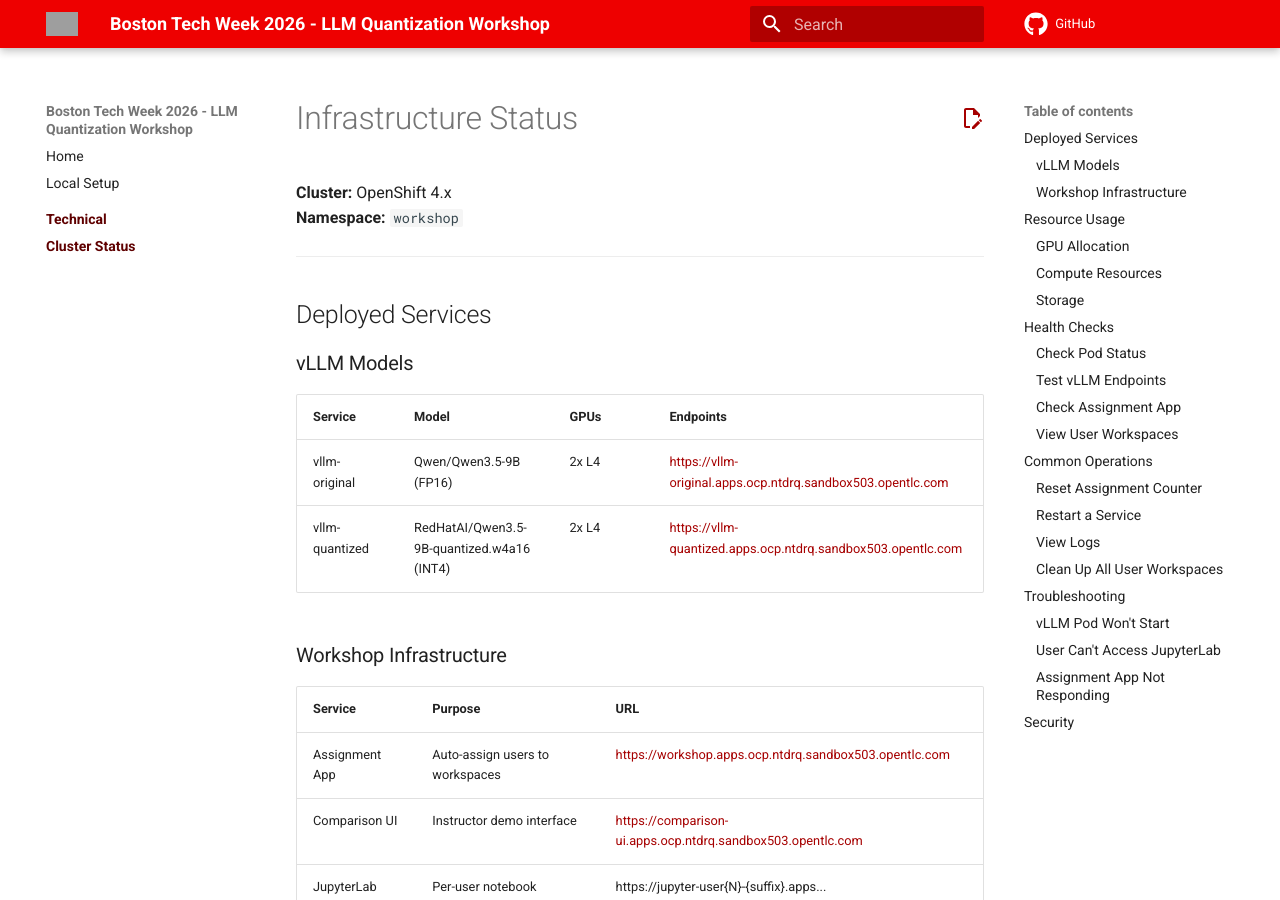
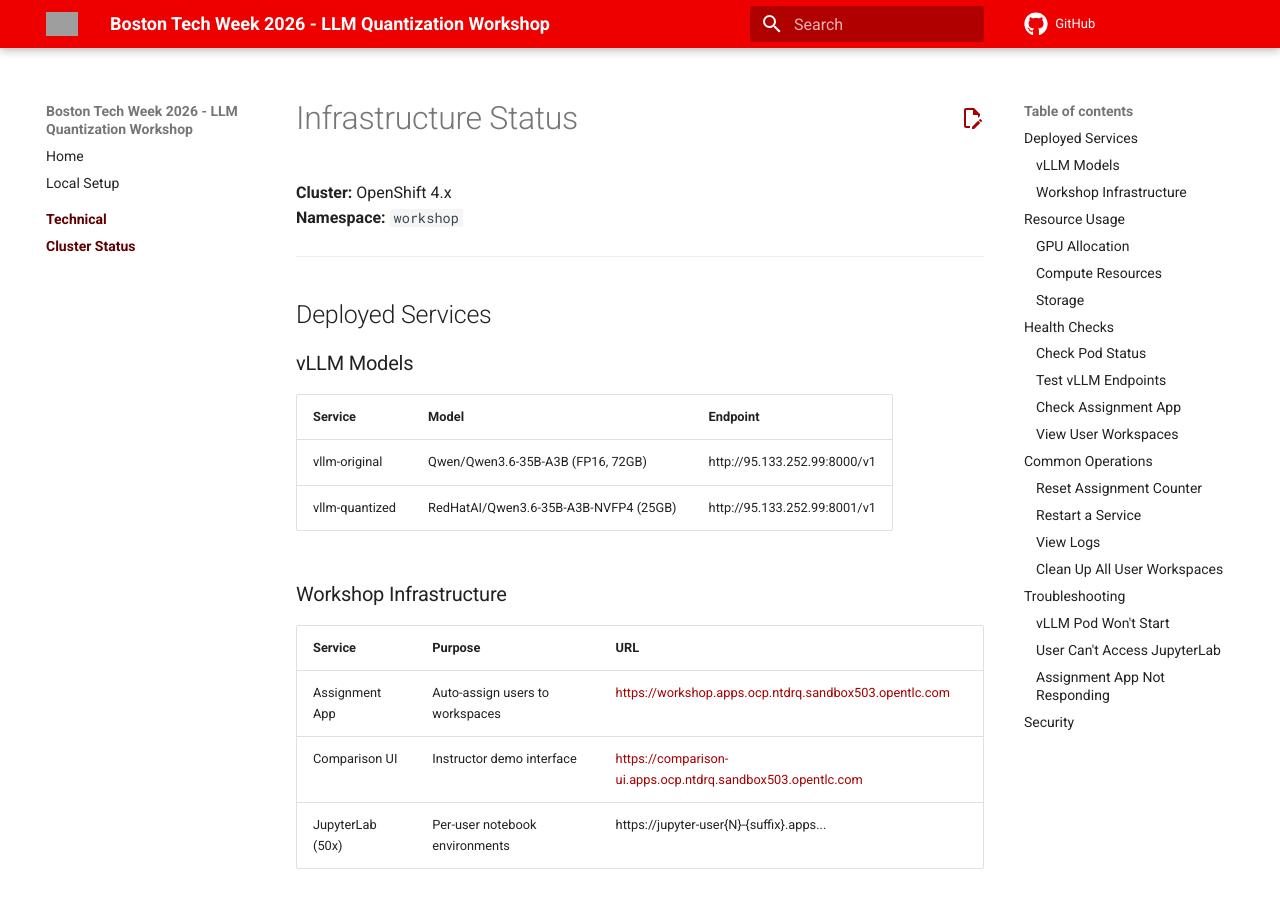
Before and after one commit to soyr-redhat/boston-tech-week-26-llm-compressor, an MkDocs documentation site: the page built from docs/cluster-status.md, in a window 1280 px wide and 900 px high. Built offline with MkDocs 1.6.1 and Material for MkDocs 9.7.7, drawn with Linux system fonts in a browser that asks for light colours; comment, search, counter and statistics services are not loaded; grey boxes are pictures that could not be loaded.

Commit message:
Update documentation with new models and endpoints
- cluster-status.md: Qwen3.6-35B-A3B models, external endpoints, removed GPU column
- local-setup.md: Updated endpoints to external deployment, INT4 → NVFP4
- index.md: Already updated in previous commits

```diff
--- a/docs/cluster-status.md
+++ b/docs/cluster-status.md
@@ -9,10 +9,10 @@
 
 ### vLLM Models
 
-| Service | Model | GPUs | Endpoints |
-|---------|-------|------|-----------|
-| vllm-original | Qwen/Qwen3.5-9B (FP16) | 2x L4 | <a href="https://vllm-original.apps.ocp.ntdrq.sandbox503.opentlc.com" target="_blank">https://vllm-original.apps.ocp.ntdrq.sandbox503.opentlc.com</a> |
-| vllm-quantized | RedHatAI/Qwen3.5-9B-quantized.w4a16 (INT4) | 2x L4 | <a href="https://vllm-quantized.apps.ocp.ntdrq.sandbox503.opentlc.com" target="_blank">https://vllm-quantized.apps.ocp.ntdrq.sandbox503.opentlc.com</a> |
+| Service | Model | Endpoint |
+|---------|-------|----------|
+| vllm-original | Qwen/Qwen3.6-35B-A3B (FP16, 72GB) | http://95.133.252.99:8000/v1 |
+| vllm-quantized | RedHatAI/Qwen3.6-35B-A3B-NVFP4 (25GB) | http://95.133.252.99:8001/v1 |
 
 ### Workshop Infrastructure
 
```
Also changed, not shown: docs/local-setup.md (+3 -3 lines).
